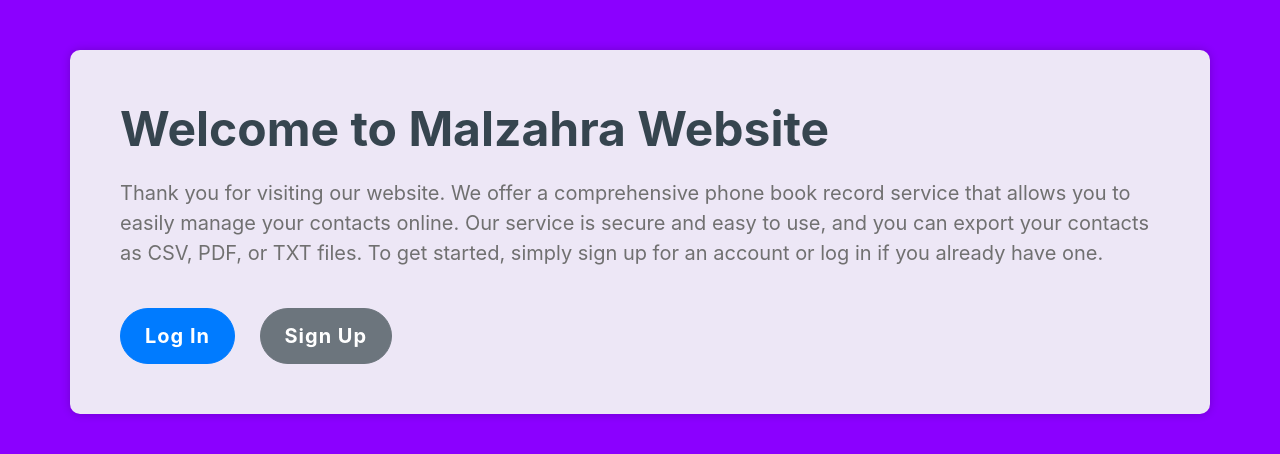
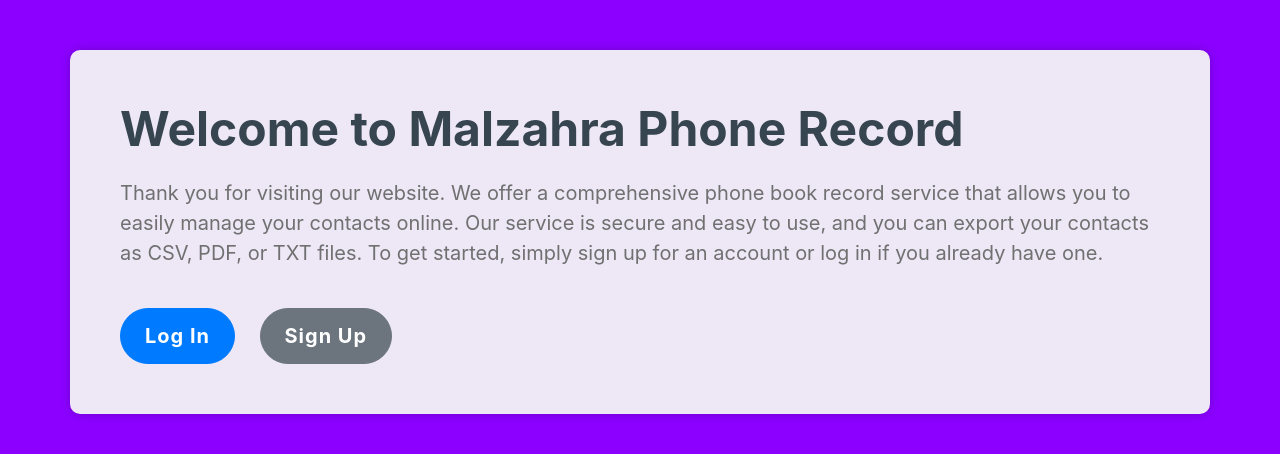
Before and after one commit to Abiorh001/flask_phone_record_website, a Flask app: page / in a window 1280 px wide. Shown: the top 454 px of the page. Run offline with Flask 3, Linux system fonts and the light colour scheme; some libraries are stand-ins or nearby versions.

Commit message:
Update landing.html

```diff
--- a/website/templates/landing.html
+++ b/website/templates/landing.html
@@ -59,7 +59,7 @@
 </head>
 <body>
     <div class="container" style="background-color: #EDE7F6;">
-        <h1>Welcome to Malzahra Website</h1>
+        <h1>Welcome to Malzahra Phone Record</h1>
         <p>Thank you for visiting our website. We offer a comprehensive phone book record service that allows you to easily manage your contacts online. Our service is secure and easy to use, and you can export your contacts as CSV, PDF, or TXT files. To get started, simply sign up for an account or log in if you already have one.</p>
         <a href="{{ url_for('auth.login') }}" class="btn btn-primary">Log In</a>
         <a href="{{ url_for('auth.signup') }}" class="btn btn-secondary">Sign Up</a>
```
